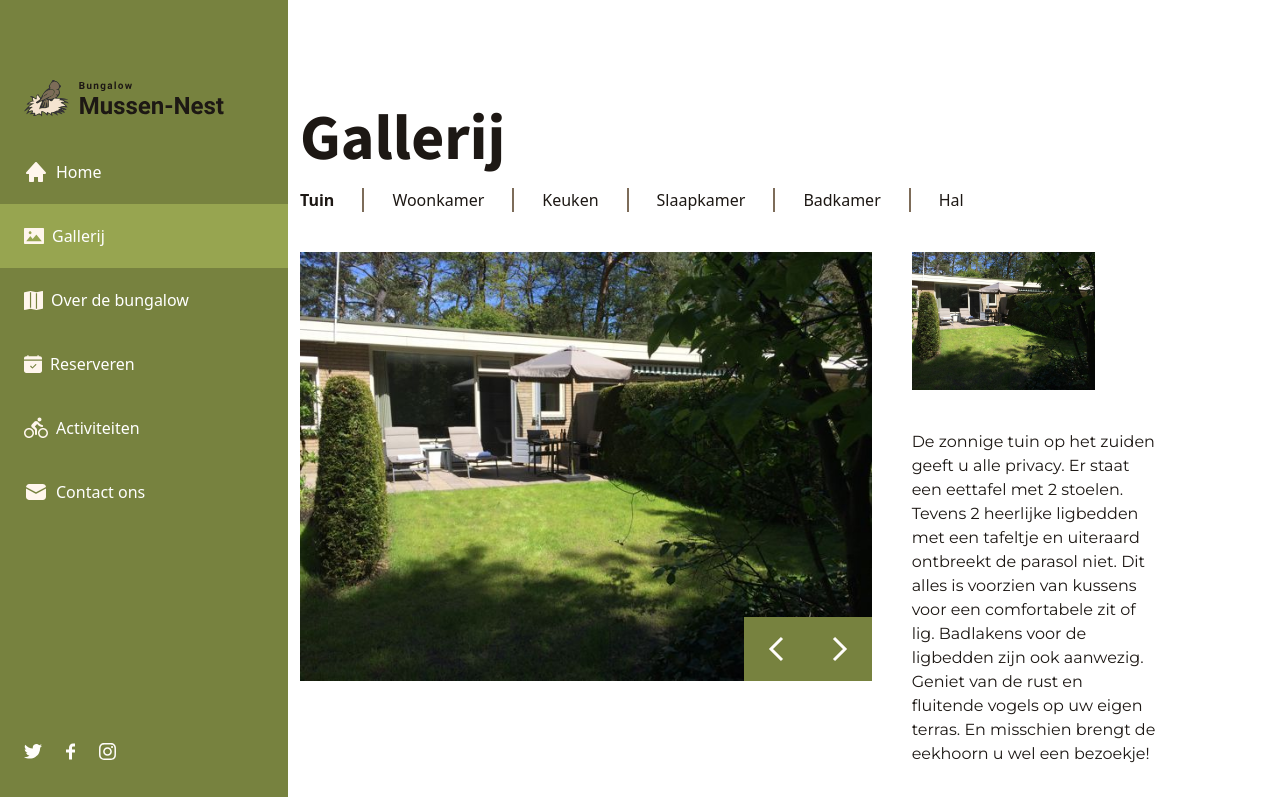
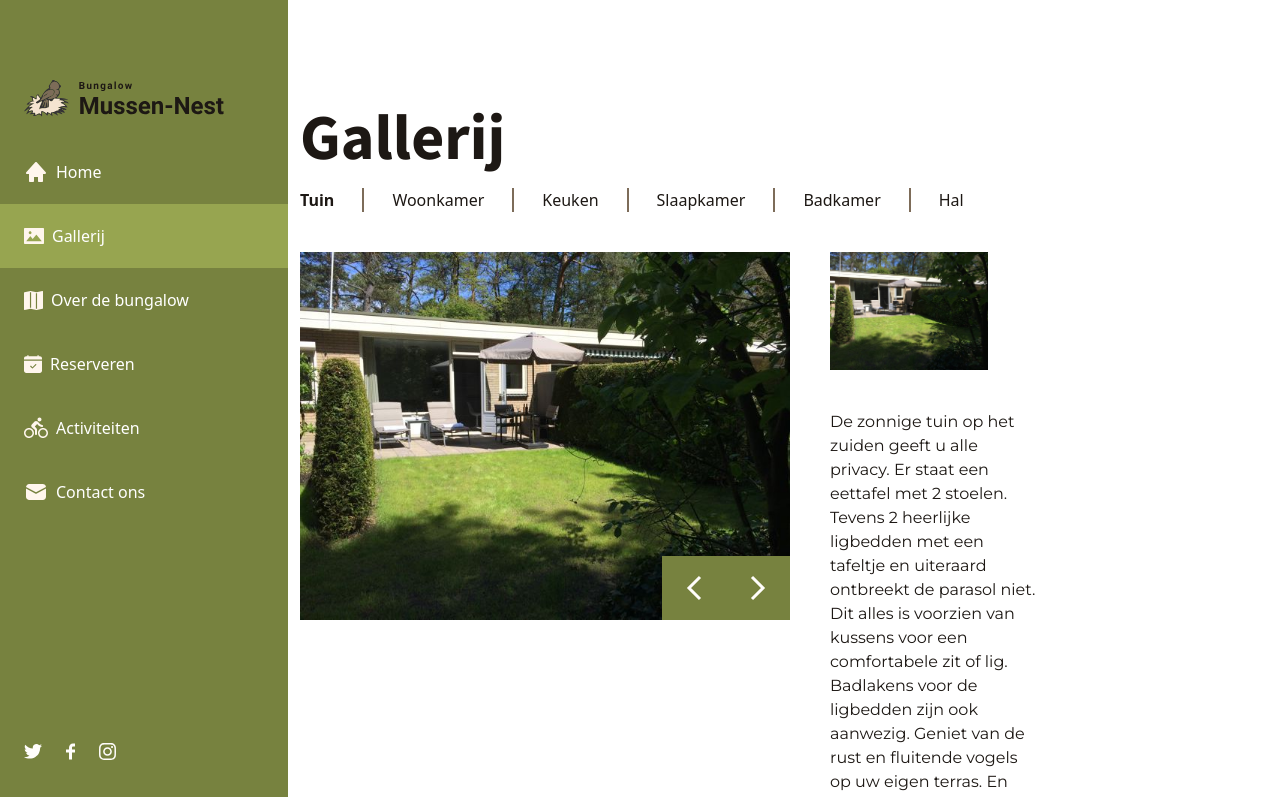
Before and after one commit to RammahKarpous/bungalow-mussen-nest, a React (Create React App) app: page /gallerij/tuin in a window 1280 px wide. Shown: the top 797 px of the page. Built offline with nearby package versions, Linux system fonts and the light colour scheme.

Commit message:
Fixed an issue related to responsive design

```diff
--- a/src/index.css
+++ b/src/index.css
@@ -91,7 +91,7 @@
 	}
 
 	.page-template {
-		@apply w-full m-auto mb-3 mt-6 col-start-2 col-end-8 xl:col-end-9;
+		@apply w-full m-auto mb-3 mt-6 col-start-2 col-end-8;
 	}
 
 	.gallerij-content-template {
```
